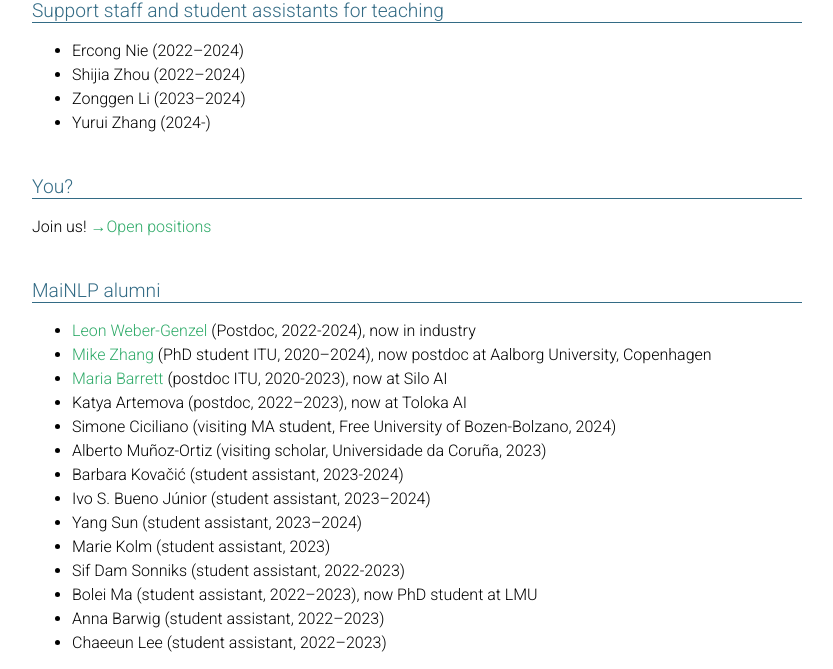
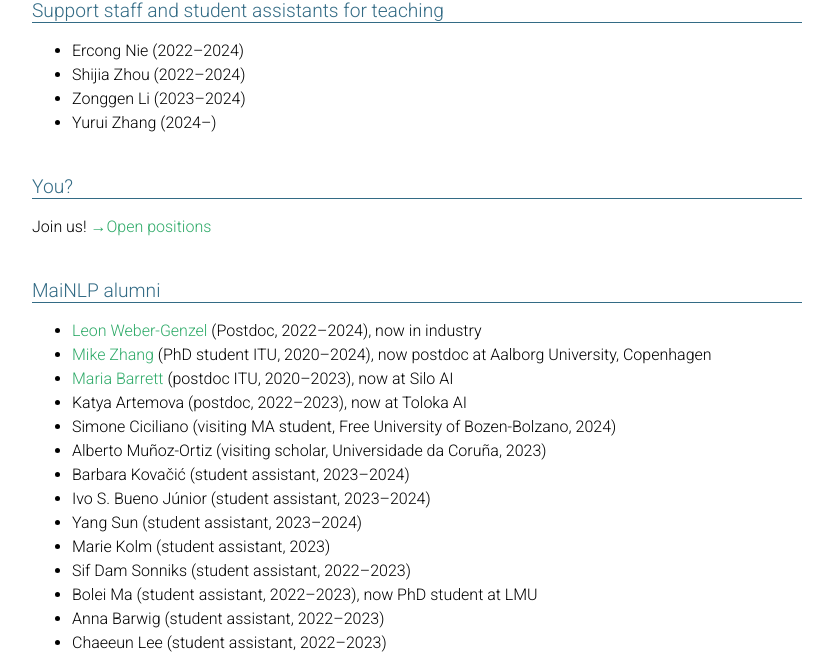
Before and after one commit to mainlp/mainlp.github.io, a Jekyll site: the page built from _pages/about.md, in a window 1280 px wide and 900 px high, scrolled down 3632 px. Shown: the part 147-816 px from the top of the window, without its empty margins (223-1056 px from the left). Built offline with Jekyll 4.4.1, drawn with Linux system fonts in a browser that asks for light colours; full-size pictures stand in for the smaller copies a plugin makes; comment, search, counter and statistics services are not loaded; a style sheet for code colours, icons or effects is not loaded; some of the changed text lies outside the part shown.

```diff
--- a/_pages/about.md
+++ b/_pages/about.md
@@ -35,7 +35,7 @@ staff:
       website: https://rlitschk.github.io/
       picture: robert.png
     - name: Beiduo Chen
-      description: ELLIS PhD student (2024-)
+      description: ELLIS PhD student (2024–)
       website: https://mckysse.github.io/
       picture: beiduo.jpg
     - name: Jian Lan
@@ -216,7 +219,7 @@ In broad terms, our aim is to make NLP models more robust, so that they can deal
     <li>Ercong Nie (2022–2024)</li>
     <li>Shijia Zhou (2022–2024)</li>
     <li>Zonggen Li (2023–2024)</li>
-    <li>Yurui Zhang (2024-)</li>
+    <li>Yurui Zhang (2024–)</li>
   </ul>
 
   <h2 class="category">You?</h2>
@@ -224,17 +227,17 @@ In broad terms, our aim is to make NLP models more robust, so that they can deal
 
  <h2 class="category">MaiNLP alumni</h2>
   <ul>
-    <li><a href="https://leonweber.me/">Leon Weber-Genzel</a> (Postdoc, 2022-2024), now in industry</li>
+    <li><a href="https://leonweber.me/">Leon Weber-Genzel</a> (Postdoc, 2022–2024), now in industry</li>
     <li><a href="https://jjzha.github.io/">Mike Zhang</a> (PhD student ITU, 2020–2024), now postdoc at Aalborg University, Copenhagen</li>
-    <li><a href="https://mariabarrett.github.io/">Maria Barrett</a> (postdoc ITU, 2020-2023), now at Silo AI</li>
+    <li><a href="https://mariabarrett.github.io/">Maria Barrett</a> (postdoc ITU, 2020–2023), now at Silo AI</li>
     <li>Katya Artemova (postdoc, 2022–2023), now at Toloka AI</li>
     <li>Simone Ciciliano (visiting MA student, Free University of Bozen-Bolzano, 2024)</li>
     <li>Alberto Muñoz-Ortiz (visiting scholar, Universidade da Coruña, 2023)</li>
-    <li>Barbara Kovačić (student assistant, 2023-2024)</li>
+    <li>Barbara Kovačić (student assistant, 2023–2024)</li>
     <li>Ivo S. Bueno Júnior (student assistant, 2023–2024)</li>
     <li>Yang Sun (student assistant, 2023–2024)</li>
     <li>Marie Kolm (student assistant, 2023)</li>
-    <li>Sif Dam Sonniks (student assistant, 2022-2023)</li>
+    <li>Sif Dam Sonniks (student assistant, 2022–2023)</li>
     <li>Bolei Ma (student assistant, 2022–2023), now PhD student at LMU</li>
     <li>Anna Barwig (student assistant, 2022–2023)</li>
     <li>Chaeeun Lee (student assistant, 2022–2023)</li>
```
Also changed, not shown: other parts of _pages/about.md (+3 -0 lines).
